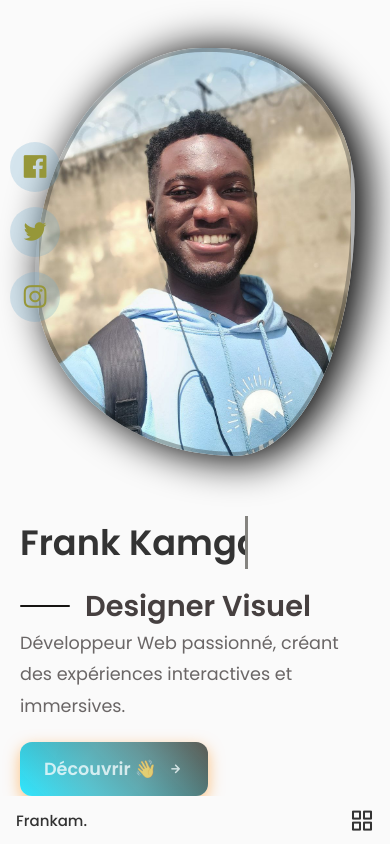
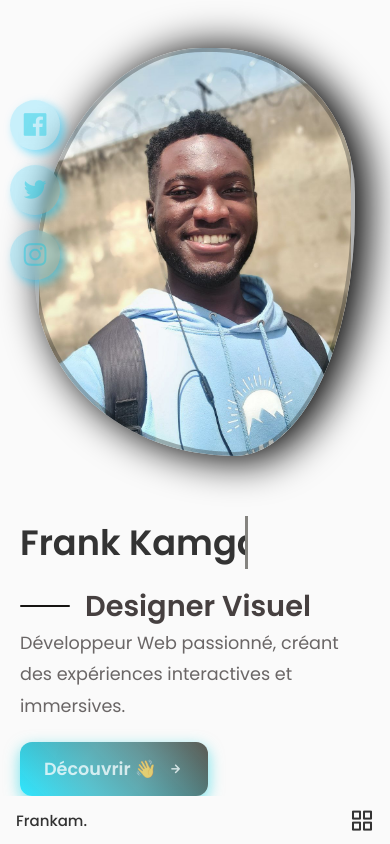
Before and after one commit to Frankam487/vrai-pf, a React (Vite) app: page / in a window 390 px wide. Shown: the top 844 px of the page. Built offline with nearby package versions, Linux system fonts and the light colour scheme.

Commit message:
icons style/color changed

```diff
--- a/src/components/home/home.css
+++ b/src/components/home/home.css
@@ -14,12 +14,12 @@ margin: 4px 67px;
   font-weight: bold;
   white-space: nowrap;
   overflow: hidden;
-  border-right: 3px solid #ffcc00;
+  border-right: 3px solid #10cae26e;
   animation: blink 0.7s infinite alternate;
 }
 
 @keyframes blink {
-  from { border-right-color: #ffcc00; }
+  from { border-right-color: #10cae26e; }
   to { border-right-color: transparent; }
 }
 
@@ -60,7 +60,7 @@ margin: 4px 67px;
 }
 
 @keyframes blink {
-  from { border-right-color: #ffcc00; }
+  from { border-right-color: #10cae26e; }
   to { border-right-color: transparent; }
 }
 
@@ -103,7 +103,7 @@ button {
   align-items: center;
   gap: 10px;
   transition: all 0.3s ease-in-out;
-  box-shadow: 0 5px 15px rgba(255, 136, 0, 0.5);
+  box-shadow: 0 5px 15px rgba(5, 208, 222, 0.572);
   position: relative;
   overflow: hidden;
 }
@@ -162,8 +162,6 @@ border: 4px solid rgba(21, 23, 23, 0.309);
   }
 
   .home-img {
-     /* padding: 200px 3px; */
-
      width: 90%;
      box-shadow: 10px 2px 39px 3px black;
   }
@@ -203,7 +201,7 @@ border: 4px solid rgba(21, 23, 23, 0.309);
 
   }
   .icons i {
-    color: rgb(150, 151, 57);
+    color: #10cae26e;
   }
 }
 
--- a/src/components/home/iconss.css
+++ b/src/components/home/iconss.css
@@ -1,7 +1,8 @@
+/* Styles des icônes flottantes */
 .icons {
   position: fixed;
   left: 20px;
-  top: 55%;
+  top: 50%;
   transform: translateY(-50%);
   display: flex;
   flex-direction: column;
@@ -16,23 +17,24 @@
   width: 50px;
   height: 50px;
   border-radius: 50%;
-  background: rgba(116, 175, 207, 0.275);
+  background: rgba(0, 200, 255, 0.2); /* Fond semi-transparent */
+  transition: all 0.3s ease-in-out;
+  box-shadow: 4px 4px 10px rgba(0, 200, 255, 0.5);
+  backdrop-filter: blur(5px); /* Effet de flou pour un rendu moderne */
+}
 
-  transition: all 0.3s ease-in-out;
-  box-shadow: 0 4px 10px rgba(255, 255, 255, 0.1);
-}
- .icons i {
+.icons i {
   font-size: 1.7rem;
-  color: rgb(0, 0, 0);
+  color: #00c8ff;
   transition: transform 0.3s ease-in-out, color 0.3s;
 }
 
 .icons a:hover {
   transform: scale(1.1);
-  box-shadow: 0 4px 20px rgba(33, 31, 25, 0.7);
+  box-shadow: 0 4px 20px rgba(0, 200, 255, 0.7);
 }
 
 .icons a:hover i {
-  color: #00c8ff;
+  color: rgba(5, 38, 48, 0.7);
   transform: rotate(10deg);
 }
```
